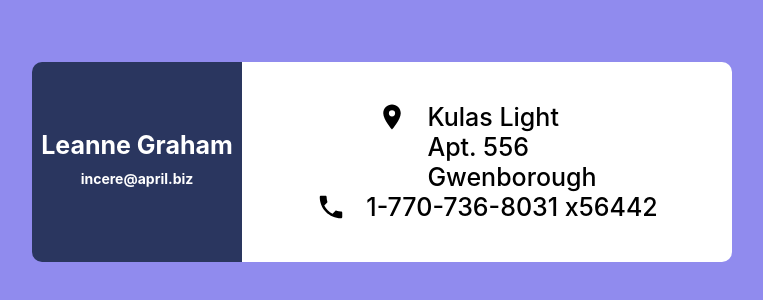
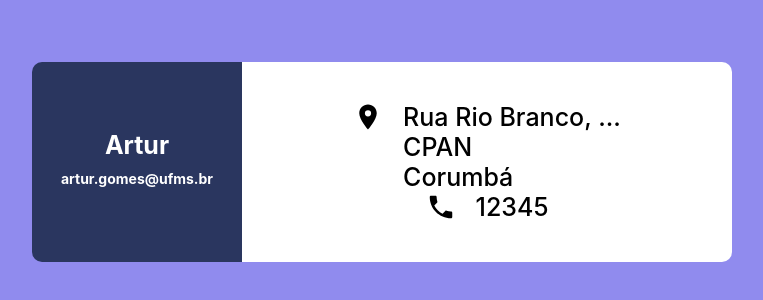
Before and after one commit to arturgomes/progweb2022, a React (Vite) app in the folder teste/: page / in a window 1280 px wide. Shown: the part 238-538 px from the top of the page, without its empty margins (258-1021 px from the left). Built offline with nearby package versions, Linux system fonts and the light colour scheme.

Commit message:
feat: :sparkles: Adicionando props no Card

```diff
--- a/teste/src/App.tsx
+++ b/teste/src/App.tsx
@@ -2,11 +2,22 @@ import { useState } from 'react'
 import './App.css'
 import Card from './Components/Card'
 // yarn add axios
+const usuario = {
+  name: "Artur",
+  email: "artur.gomes@ufms.br",
+  address: {
+    street: "Rua Rio Branco, ...",
+    suite: "CPAN",
+    city: "Corumbá"
+
+  },
+  phone: "12345"
+}
 function App() {
 
   return (
     <>
-      <Card />
+      <Card user={usuario} />
     </>
   )
 }
--- a/teste/src/Components/Card/index.tsx
+++ b/teste/src/Components/Card/index.tsx
@@ -2,26 +2,29 @@ import React from 'react';
 import { MdLocationOn, MdPhone } from 'react-icons/md'
 import './styles.css'
 
-const Card: React.FC = () => {
+interface CardInterface {
+  user: any;
+}
+const Card: React.FC = ({ user }: CardInterface) => {
   return (
     <>
       <div className="card">
         <div className="card_left">
-          <div className="card_title">Leanne Graham</div>
-          <div className="card_subtitle">incere@april.biz</div>
+          <div className="card_title">{user.name}</div>
+          <div className="card_subtitle">{user.email}</div>
         </div>
         <div className="card_right">
           <div className="address_container">
             <MdLocationOn size={30} />
             <div className="address">
-              <span>Kulas Light</span>
-              <span>Apt. 556</span>
-              <span>Gwenborough</span>
+              <span>{user.address.street}</span>
+              <span>{user.address.suite}</span>
+              <span>{user.address.city}</span>
             </div>
           </div>
           <div className="address_container">
             <MdPhone size={30} />
-            <div className="address">1-770-736-8031 x56442</div>
+            <div className="address">{user.phone}</div>
           </div>
         </div>
       </div>
```
